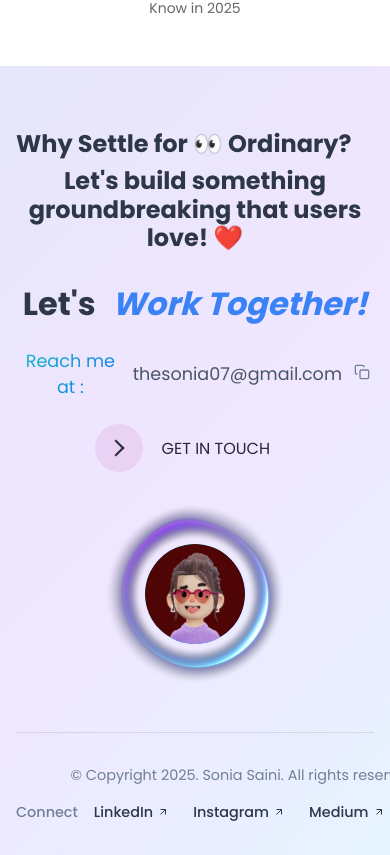
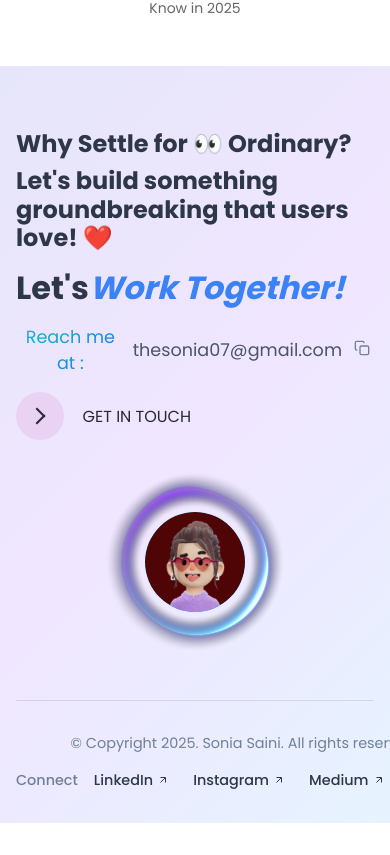
Before and after one commit to soniasaini0075/codesbysonia, a Next.js app: page / in a window 390 px wide. Shown: the part 6158-7013 px from the top of the page. After the commit the page ends 6981 px from the top, so only its background shows below. Built offline with nearby package versions, Linux system fonts and the light colour scheme; a web font is replaced by a local one.

Commit message:
Home Page-New Responsive Hero

```diff
--- a/src/app/components/footer/footer.module.scss
+++ b/src/app/components/footer/footer.module.scss
@@ -34,12 +34,18 @@
     display: flex;
     flex-direction: column;
     gap: 2rem;
+    @media (max-width: 768px) {
+      gap: 1rem;
+    }
   }
 
   &__heading {
     display: flex;
     flex-direction: column;
     gap: 0.5rem;
+    // @media (max-width: 768px) {
+    //   display: none;
+    // }
   }
 
   &__title,
@@ -52,6 +58,10 @@
     align-items: center;
     gap: 1rem;
     flex-wrap: wrap;
+    @media (max-width: 768px) {
+      text-align: left;
+      gap: 0;
+    }
   }
 
   &__title { font-size: 3rem; }
@@ -76,8 +86,9 @@
     gap: 1.5rem;
     align-items: flex-start;
 
-    @media (max-width: 1024px) {
-      align-items: center;
+    @media (max-width: 768px) {
+      align-items: flex-start;
+      gap: 1rem;
     }
   }
 
```
